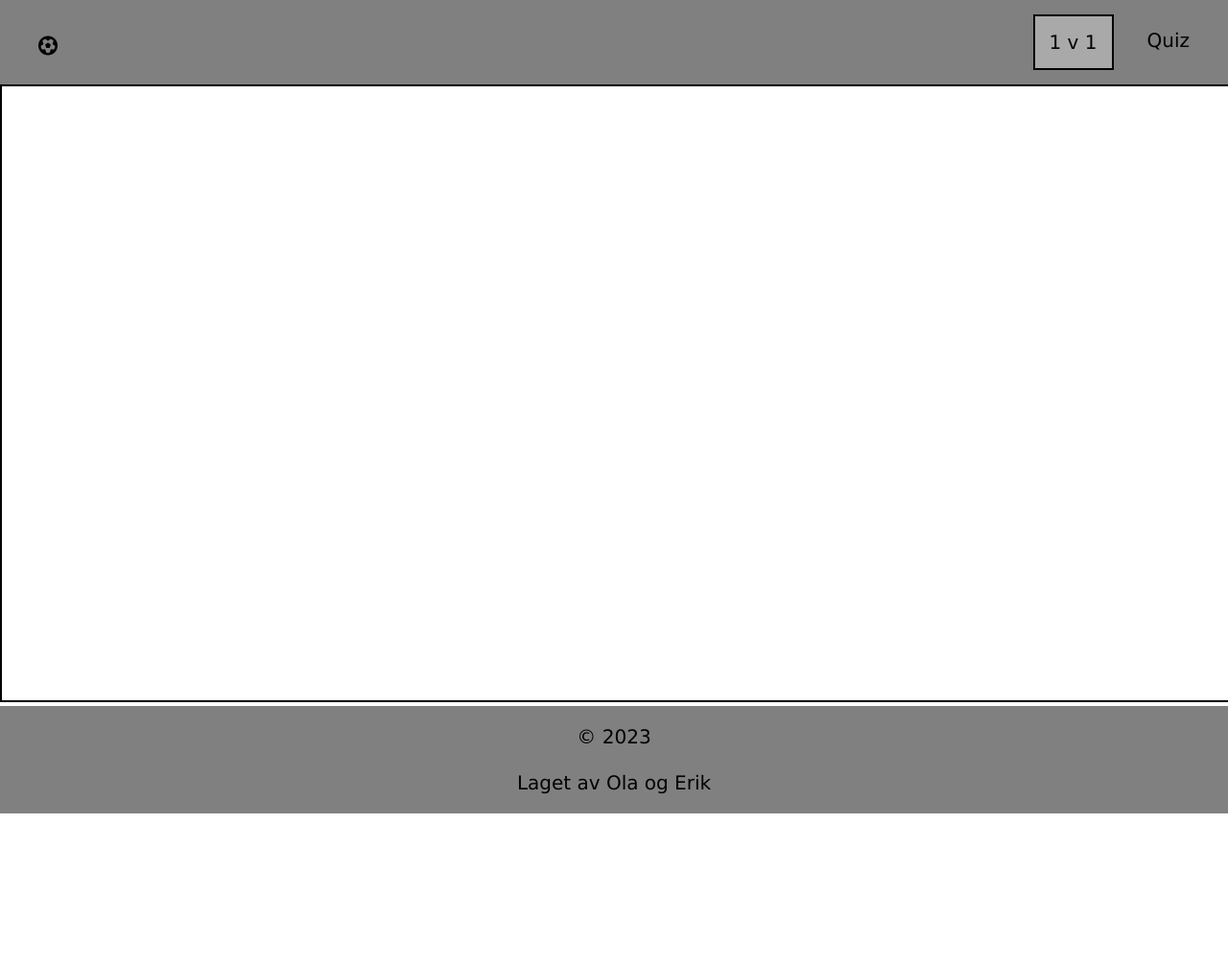
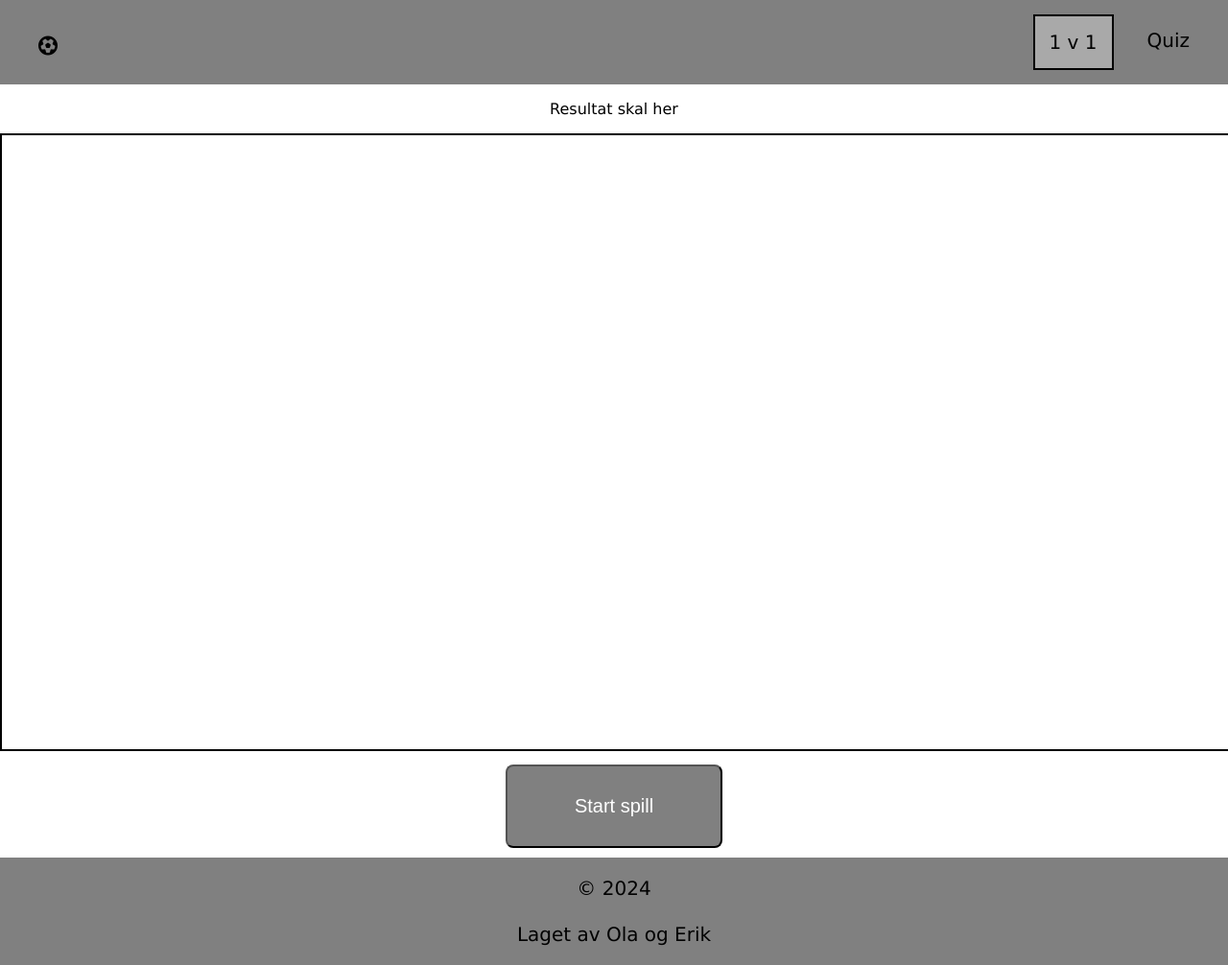
Before and after one commit to ErikBirkeland/erikbirkeland.github.io, a plain HTML site: page Football_1v1/1v1.html in a window 1280 px wide. Shown: the whole page at 96% size. Before the commit the page ends 848 px from the top, so only its background shows below. Drawn offline with Linux system fonts and the light colour scheme.

Commit message:
endringer

```diff
--- a/Football_1v1/1v1.html
+++ b/Football_1v1/1v1.html
@@ -23,11 +23,15 @@
     </header>
 
     <main>
+      <p id="resultat">Resultat skal her</p>
+
       <canvas id="canvas"></canvas>
+
+      <button id="start-spill">Start spill</button>
     </main>
 
     <footer>
-      <p>&copy; 2023 <br><br> Laget av Ola og Erik</p>
+      <p>&copy; 2024 <br><br> Laget av Ola og Erik</p>
     </footer>
 
     <script src="script.js"></script>
--- a/Football_1v1/script.js
+++ b/Football_1v1/script.js
@@ -9,6 +9,7 @@ function showNav () {
     navE1.classList.toggle('show')
 }
 
+let startBtn= document.getElementById('start-spill')
 let canvas = document.getElementById('canvas')
 let ctx = canvas.getContext('2d')
 
@@ -56,6 +57,9 @@ let goal2 = {
     color: "pink"
 }
 
+startBtn.addEventListener('click', startSpill)
+
+function startSpill(){
     function tegnSpiller() {
         ctx.fillStyle = spiller.color
         ctx.fillRect(spiller.x, spiller.y, spiller. width, spiller.height)
@@ -73,3 +77,4 @@ function tegnGoal() {
         ctx.fillStyle = goal.color
         ctx.fillRect(goal.x, goal.y, goal,width, goal.height)
     }
+}
--- a/Football_1v1/style.css
+++ b/Football_1v1/style.css
@@ -1,9 +1,13 @@
 body {
   font-family:Verdana, Geneva, Tahoma, sans-serif;
   background-color: white;
+  min-height: 100vh;
+  margin: 0;
 
-  /*min-height: 100vh;*/
-  margin: 0;
+  display: flex;
+  flex-direction: column;
+
+
   margin-left: auto;
   margin-right: auto;
   text-align: center;
@@ -21,20 +25,33 @@ h3 {
   font-size: 20px;
 }
 
+main {
+  flex: 1;
+}
+
 footer {
   font-size: 20px;
   background-color: grey;
+  width: 100%;
 
-  min-height: 0;
-  width: 100%;
   display: flex;
   justify-content: space-evenly;
   align-items: center;
+  margin-top: auto;
 }
 
 #play {
   padding: 30px 70px;
   margin: 10px;
+  background-color: grey;
+  color: white;
+  border-radius: 0.5rem;
+  font-size: 20px;
+}
+
+#start-spill {
+  margin: 10px;
+  padding: 30px 70px;
   background-color: grey;
   color: white;
   border-radius: 0.5rem;
@@ -55,7 +72,7 @@ footer {
 canvas {
   border: 2px solid black;
   width: 100%;
-  height: 75%;
+  height: 50%;
 }
 
 /* Navbar */
```
Also changed, not shown: Football_1v1/index.html (+4 -4 lines), Football_1v1/quiz.html (+1 -1 lines). Lines whose indentation alone changed are shown as unchanged.
